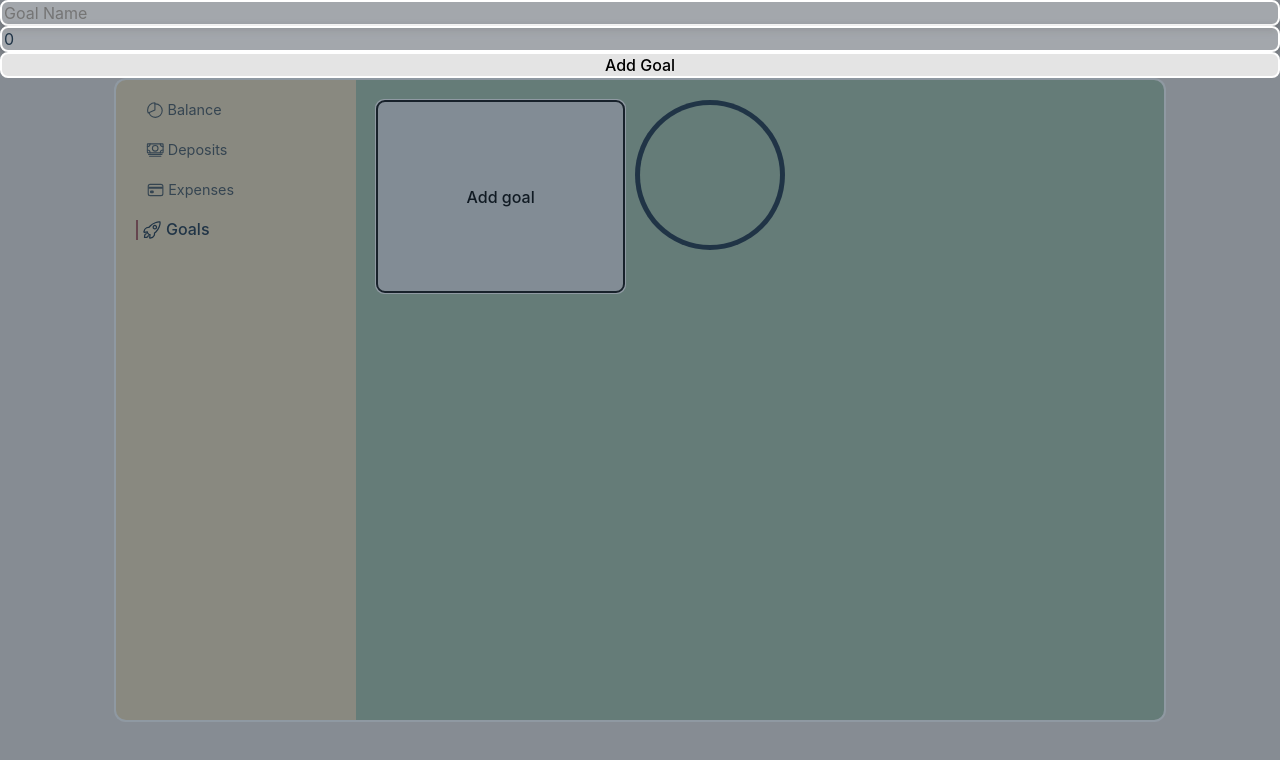
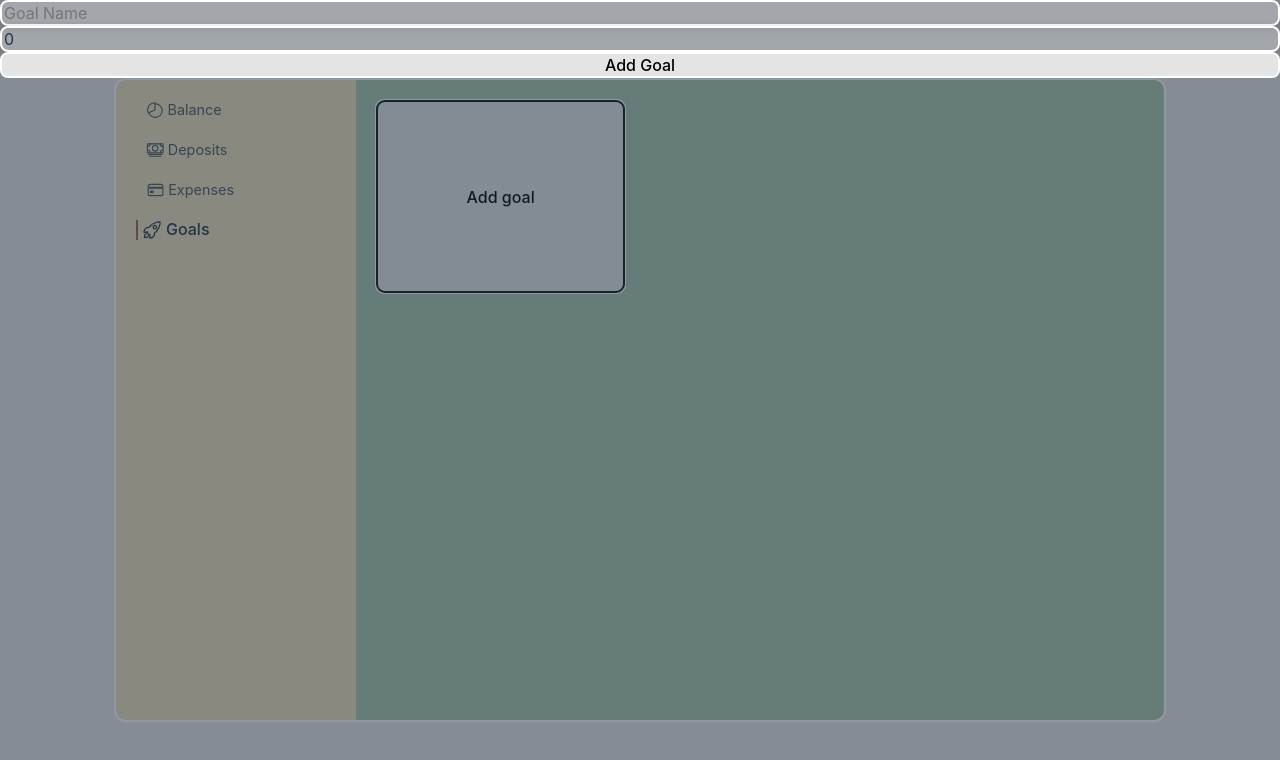
Before and after one commit to Jake-Zaruba/weekly-challenge-1, a React (Vite) app: page /goals in a window 1280 px wide. Both pictures are taken after a click on the button "Add goal". Shown: the top 760 px of the page. Built offline with nearby package versions, Linux system fonts and the light colour scheme.

Commit message:
Began adding goal completion logic

```diff
--- a/src/App.jsx
+++ b/src/App.jsx
@@ -369,17 +369,17 @@ function App() {
     setDeposits(addGoal);
     addGoal.filter((item) => {
       if (
-        item.goal === `${goals[0].goalName}` &&
+        item.goal === `${goals[0]?.goalName}` &&
         item.id === deposits[deposits.length - 1].id
       ) {
         setGoal1Sum((prev) => prev + item.amount);
       } else if (
-        item.goal === `${goals[1].goalName}` &&
+        item.goal === `${goals[1]?.goalName}` &&
         item.id === deposits[deposits.length - 1].id
       ) {
         setGoal2Sum((prev) => prev + item.amount);
       } else if (
-        item.goal === `${goals[2].goalName}` &&
+        item.goal === `${goals[2]?.goalName}` &&
         item.id === deposits[deposits.length - 1].id
       ) {
         setGoal3Sum((prev) => prev + item.amount);
--- a/src/components/Goal.jsx
+++ b/src/components/Goal.jsx
@@ -1,12 +1,12 @@
-export default function Goal() {
-  // const style = {
-  //   backgroundImage: `conic-gradient(#698269 0deg ${a}deg #${
-  //     d === 0 ? "f1dbbf5e" : "AA5656"
-  //   } ${a + b + c}deg 360deg)`,
-  // };
+export default function Goal({ goal1Progress, goal2Progress, goal3Progress }) {
   return (
     <>
-      <div className="goal-container"></div>
+      <div
+        style={{
+          backgroundImage: `conic-gradient(blue 0% ${goal1Progress}%, red ${goal1Progress} 100%)`,
+        }}
+        className="goal-container"
+      ></div>
     </>
   );
 }
--- a/src/components/Goals.jsx
+++ b/src/components/Goals.jsx
@@ -22,17 +22,25 @@ export default function Goals({
     const goalInfo = {
       id: Math.floor(Math.random() * 1000),
       goalName: goalName,
-      goalAmount: goalAmount,
+      goalAmount: parseInt(goalAmount),
       goalCurrentAmount: 0,
     };
     setGoals((prev) => [...prev, goalInfo]);
     setGoalName("");
     setGoalAmount(0);
     toggleModal();
-    console.log(goals);
+    console.log(goal1Progress);
   }
 
-  getPercentage();
+  const goal1Progress = parseFloat(
+    getPercentage(goal1Sum, goals[0]?.goalAmount) * 100
+  );
+  const goal2Progress = parseFloat(
+    getPercentage(goal2Sum, goals[1]?.goalAmount) * 100
+  );
+  const goal3Progress = parseFloat(
+    getPercentage(goal3Sum, goals[2]?.goalAmount) * 100
+  );
 
   return (
     <>
@@ -52,14 +60,18 @@ export default function Goals({
                 type="number"
                 value={goalAmount}
                 onChange={(e) => setGoalAmount(e.target.value)}
-                placeholder="Goal Amount"
+                placeholder="$0"
               />
               <button onClick={() => addGoal()}>Add Goal</button>
             </div>
           </div>
         )}
 
-        <Goal />
+        <Goal
+          goal1Progress={goal1Progress}
+          goal2Progress={goal2Progress}
+          goal3Progress={goal3Progress}
+        />
       </div>
     </>
   );
--- a/src/components/NewDeposit.jsx
+++ b/src/components/NewDeposit.jsx
@@ -34,7 +34,6 @@ export default function NewDeposit({
             className="text-input"
             value={description}
             onChange={(e) => {
-              // console.log(description);
               setDescription(e.target.value);
             }}
             type="text"
--- a/src/index.css
+++ b/src/index.css
@@ -516,7 +516,6 @@ textarea {
 .goal-container {
   height: 15rem;
   width: 15rem;
-  background-color: #213547;
   border-radius: 50%;
 }
 
```
